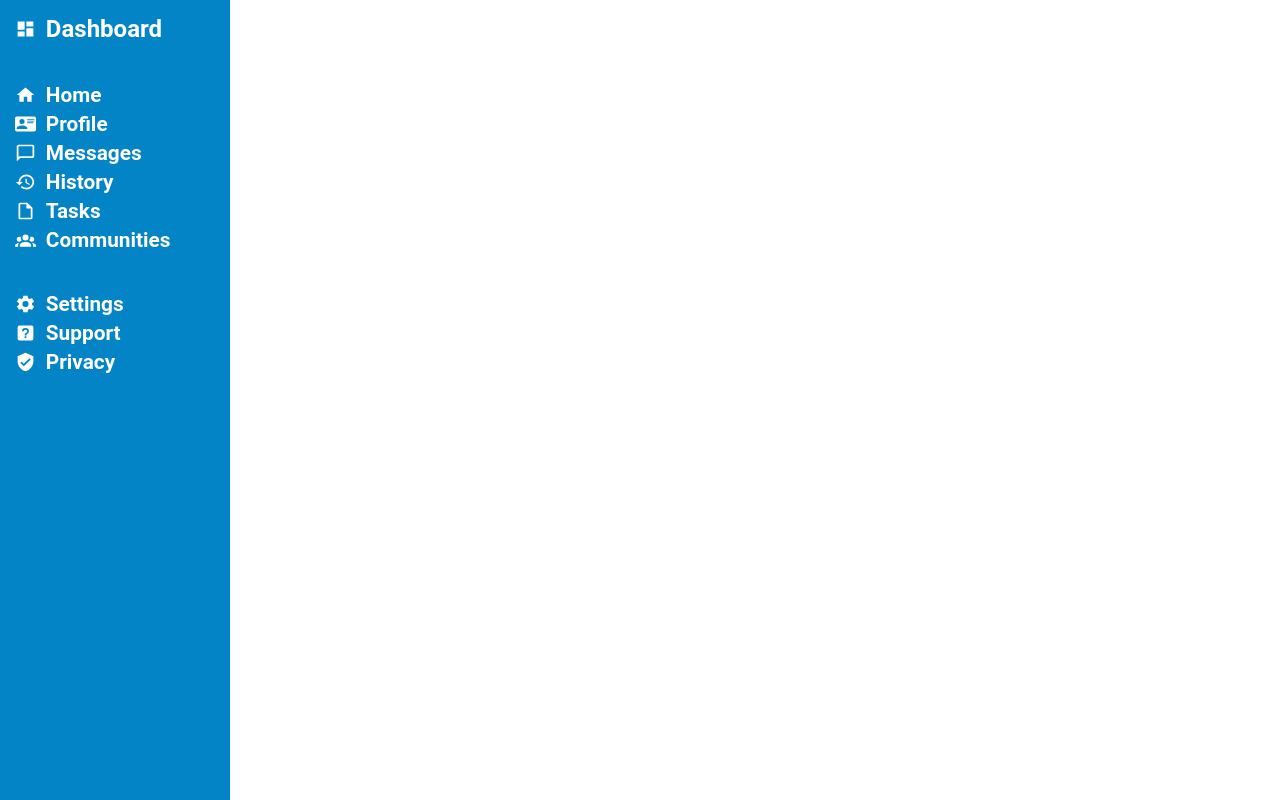
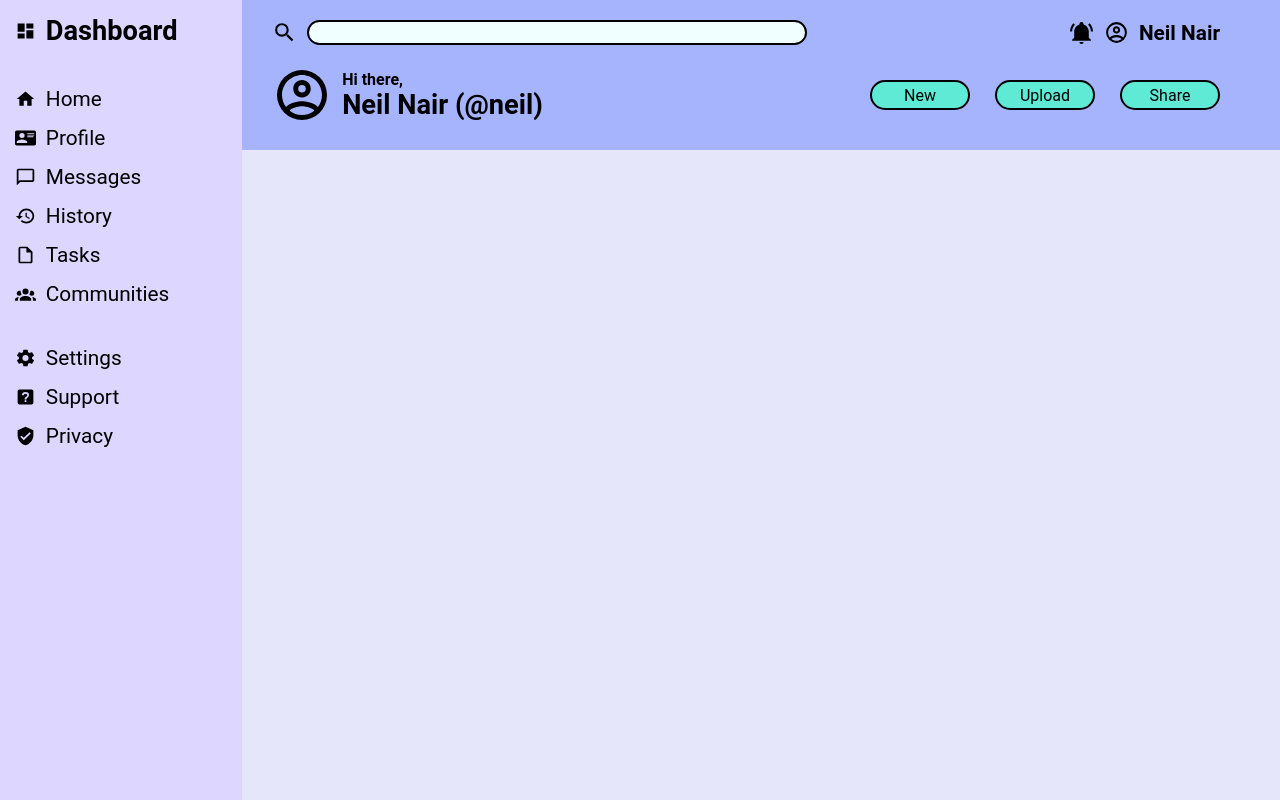
Before and after one commit to NeilB1ju/odin-admin-dashboard, a plain HTML site: page index.html in a window 1280 px wide. Drawn offline with Linux system fonts and the light colour scheme.

Commit message:
Finished the header

```diff
--- a/index.html
+++ b/index.html
@@ -61,6 +61,48 @@
             </div>
 
         </section>
+
+        <section class="main">
+
+            <section class="header">
+
+                <div class="header-top">
+                    <div class="search">
+                        <img src="./images/magnify.svg" class="header-icon">
+                        <input type="text">
+                    </div>
+                    <div class="notification">
+                        <img src="./images/bell-ring.svg" class="header-icon">
+                        <img src="./images/account-circle-outline.svg" class="header-icon">
+                        <p><b>Neil Nair</b></p>
+                    </div>
+                </div>
+
+                <div class="header-bottom">
+                    <div class="greeting">
+                        <img src="./images/account-circle-outline.svg" class="profile-image">
+                        <div class="greeting-text">
+                            <div><b>Hi there,</b>   </div>
+                            <h1>Neil Nair (@neil)</h1>
+                        </div>
+                    </div>
+                    <div class="header-buttons">
+                        <button>New</button>
+                        <button>Upload</button>
+                        <button>Share</button>
+                    </div>
+                </div>
+
+            </section>
+
+            <section class="body">
+
+
+
+            </section>
+
+        </section>
+
     </div>
 </body>
 </html>
--- a/style.css
+++ b/style.css
@@ -1,6 +1,8 @@
 :root{
-    --sidebar:#0284c7;
-    --main-background:#bfdbfe;
+    --sidebar:#DDD6FE;
+    --main-background:#E6E6FA;
+    --header-top: #A5B4FC;
+    --accent-color: #5EEAD4;
 }
 
 *{
@@ -8,30 +10,29 @@
     padding: 0;
     font-family: 'Roboto', sans-serif;
     box-sizing: border-box;
-    color: white;
 }
 
 h1{
     margin: 0;
-    font-size: 1.5rem;
+    font-size: 1.7rem;
 }
 
 p{
     font-size: 1.3rem;
-    font-weight: bold;
 }
 
 .container{
     width: 100%;
     height: 100vh;
-    display: flex;
+    display: grid;
+    grid-template-columns: 0.7fr 3fr;
 }
 
 
 /* Styling the sidebar */
 .navbar{
-    width: 18%;
-    min-width: 180px;
+    grid-column: 1;
+    min-width: 200px;
     height: auto;
     background-color: var(--sidebar);
     display: flex;
@@ -43,7 +44,7 @@ p{
     margin-top: 40px;
     display: flex;
     flex-direction: column;
-    gap: 5px;
+    gap: 15px;
 }
 
 .nav-item{
@@ -53,16 +54,85 @@ p{
 }
 
 .header-image{
-    height: 1.5rem;
-    width: 1.5rem;
+    height: 1.7rem;
+    width: 1.7rem;
 }
 
 .nav-item > img{
     width: 1.3rem;
     height: 1.3rem;
-    filter: invert(100%);
 }
 
-img::selection{
-    background-color: #E6962E;
+
+
+.main{
+    grid-column: 2;
+    height: auto;
+    display: grid;
+    grid-template-rows: 150px 1fr;
 }
+
+
+
+/* Styling the header */
+.header{
+    min-height: 100px;
+    padding: 20px 60px 10px 30px;
+    background-color: var(--header-top);
+    z-index: 1;
+}
+
+.header-top, .notification, .search, .header-bottom, .greeting, .header-buttons{
+    display: flex;
+}
+
+.header-top, .header-bottom{
+    justify-content: space-between;
+}
+
+.notification, .search, .greeting{
+    align-items: center;
+    gap: 10px;
+}
+
+.header-buttons{
+    align-items: center;
+    gap: 25px;
+}
+
+.header-icon{
+    height: 25px;
+    width: 25px;
+}
+
+input[type="text"]{
+    border: 2px solid black;
+    border-radius: 20px;
+    background-color: #F0FFFF;
+    width: 500px;
+    height: 25px;
+}
+
+.header-bottom{
+    padding-top: 20px;
+}
+
+.profile-image{
+    width: 60px;
+    height: 60px;
+}
+
+button{
+    width: 100px;
+    height: 30px;
+    font-size: 1rem;
+    border-radius: 15px;
+    border: 2px solid black;
+    background-color: var(--accent-color);
+}
+
+
+/* Styling the main content of the website */
+.body{
+    background-color: var(--main-background);
+}
```
Also changed, not shown: images/account-circle-outline.svg (added), images/bell-ring.svg (added), images/magnify.svg (added).
